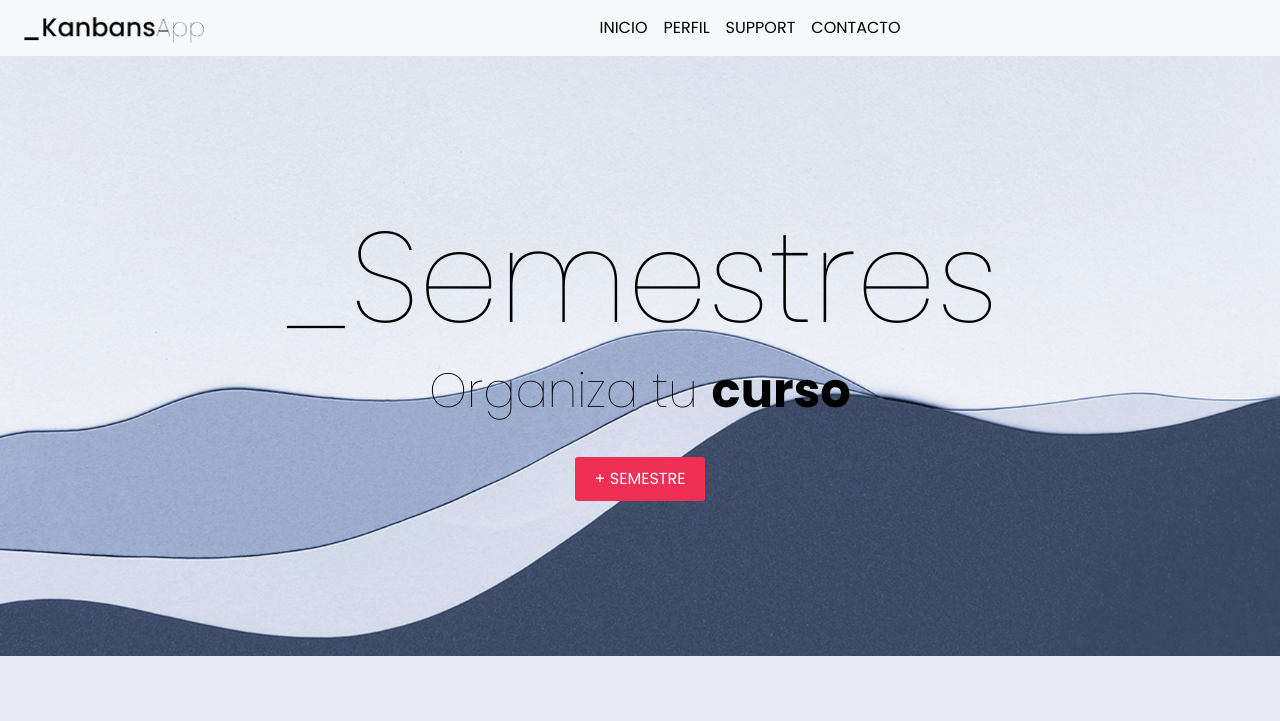
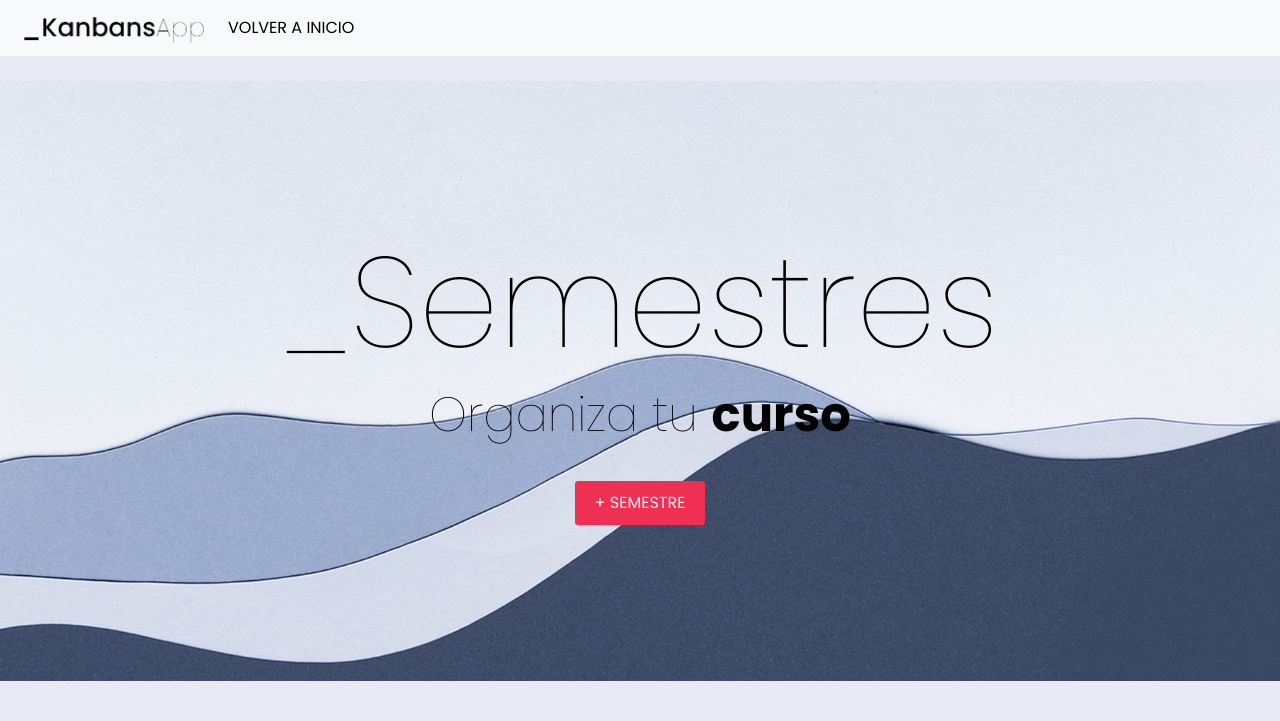
Before and after one commit to xavi-mat/fullstack-prod1, a plain HTML site: page index.html in a window 1280 px wide. Shown: the top 721 px of the page. Drawn offline with nearby package versions, Linux system fonts and the light colour scheme.

Commit message:
boton inicio

```diff
--- a/index.html
+++ b/index.html
@@ -24,33 +24,27 @@
   <nav class="navbar navbar-expand-lg navbar-light bg-light sticky-top">
     <!-- Logo a la izquierda -->
     <a class="navbar-brand" href="#" onclick="goSemsList()">
-      <img src="./img/Logo-1.png" width="180" height="26" alt="">
+        <img src="./img/Logo-1.png" width="180" height="26" alt="">
     </a>
 
-    <!-- Botón de hamburguesa para dispositivos móviles -->
-    <button class="navbar-toggler" type="button" data-bs-toggle="collapse" data-bs-target="#navbarNav"
-      aria-controls="navbarNav" aria-expanded="false" aria-label="Toggle navigation">
-      <span class="navbar-toggler-icon"></span>
-    </button>
+    <!-- Enlaces del menú centrados -->
+    <div class="collapse navbar-collapse mx-auto" id="navbarNav">
+        <ul class="navbar-nav">
+            <li class="nav-item">
+                <a class="nav-link" href="#" onclick="goSemsList()">VOLVER A INICIO</a>
+            </li>
+            <!-- Agrega más elementos del menú aquí -->
+        </ul>
+    </div>
+</nav>
 
-    <!-- Enlaces del menú centrados -->
-    <div class="collapse navbar-collapse justify-content-center" id="navbarNav">
-      <ul class="navbar-nav">
-        <li class="nav-item active">
-          <a class="nav-link" href="#">INICIO</a>
-        </li>
-        <li class="nav-item">
-          <a class="nav-link" href="#">PERFIL</a>
-        </li>
-        <li class="nav-item">
-          <a class="nav-link" href="#">SUPPORT</a>
-        </li>
-        <li class="nav-item">
-          <a class="nav-link" href="#">CONTACTO</a>
-        </li>
-      </ul>
-    </div>
-  </nav>
+
+
+  <!-- Botón de hamburguesa para dispositivos móviles -->
+  <button class="navbar-toggler" type="button" data-bs-toggle="collapse" data-bs-target="#navbarNav"
+  aria-controls="navbarNav" aria-expanded="false" aria-label="Toggle navigation">
+  <span class="navbar-toggler-icon"></span>
+</button>
 
   <!-- SubHero -->
   <div class="body-hero hero-section mb-5">
```
Also changed, not shown: css/styles.css (line endings or trailing spaces).
